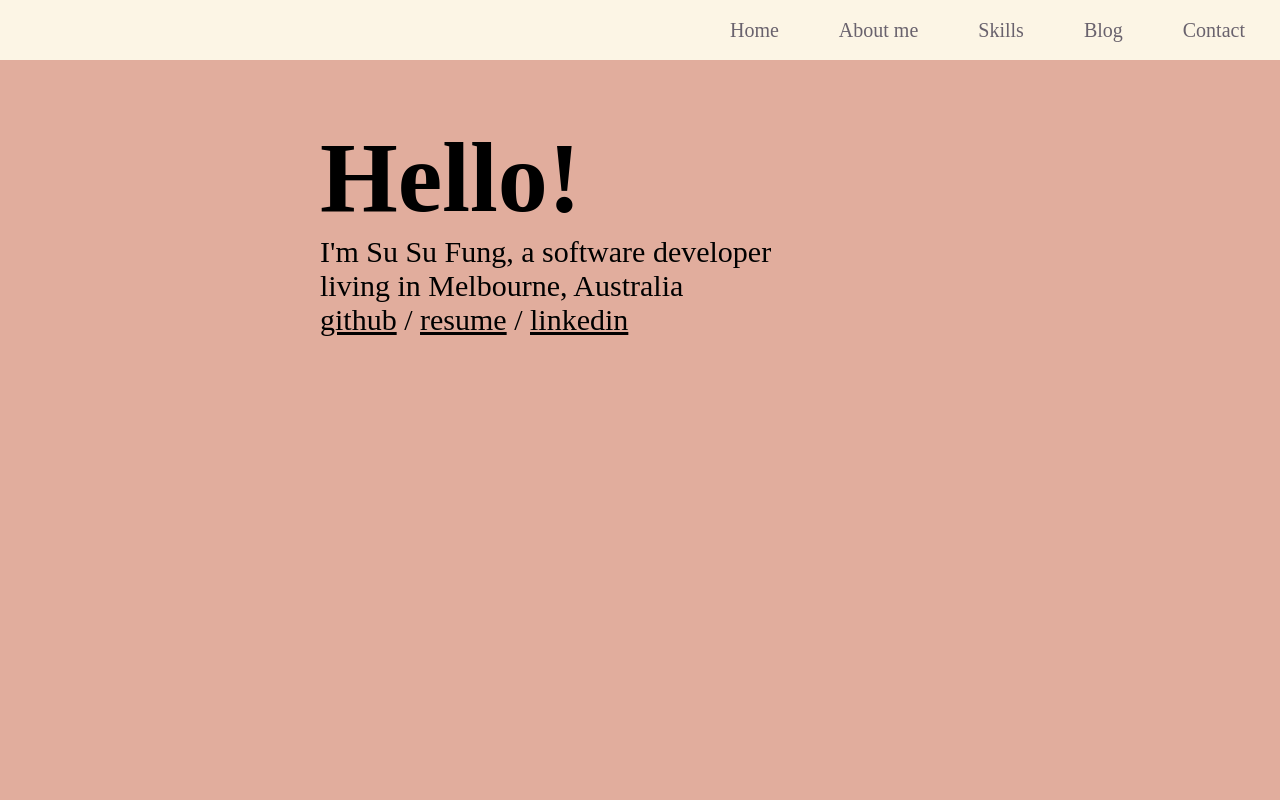
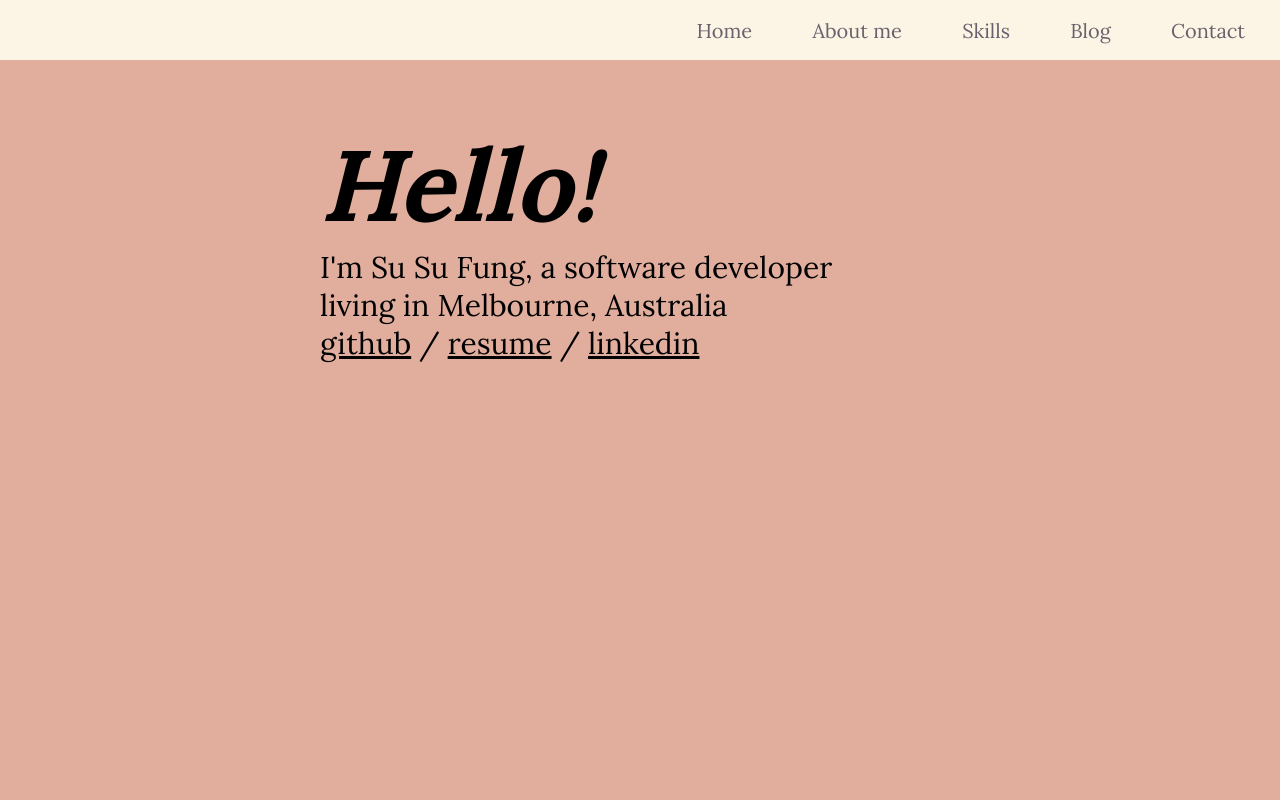
Before and after one commit to ssfung/web_portfolio, a plain HTML site: page index.html in a window 1280 px wide. Shown: the top 800 px of the page. Drawn offline with nearby package versions, Linux system fonts and the light colour scheme.

Commit message:
changed font

```diff
--- a/index.html
+++ b/index.html
@@ -7,6 +7,7 @@
   <link rel="stylesheet" href="./style.css">
 <script src="https://kit.fontawesome.com/3ff745f3bd.js" crossorigin="anonymous"></script>
 <link rel="stylesheet" href="https://cdn.rawgit.com/konpa/devicon/df6431e323547add1b4cf45992913f15286456d3/devicon.min.css">
+<link href="https://fonts.googleapis.com/css?family=Lora:400,700|Montserrat:300" rel="stylesheet">
 
 </head>
 <body>
--- a/style.css
+++ b/style.css
@@ -3,7 +3,7 @@
   padding: 0px;
 }
 body {
-
+  font-family: 'Lora', serif;
 }
 
 nav {
@@ -57,6 +57,7 @@ nav .nav-dropdown{
 }
 .homepage-content h1 {
   font-size: 100px;
+  font-style:italic;
 }
 
 .homepage-content p {
```
